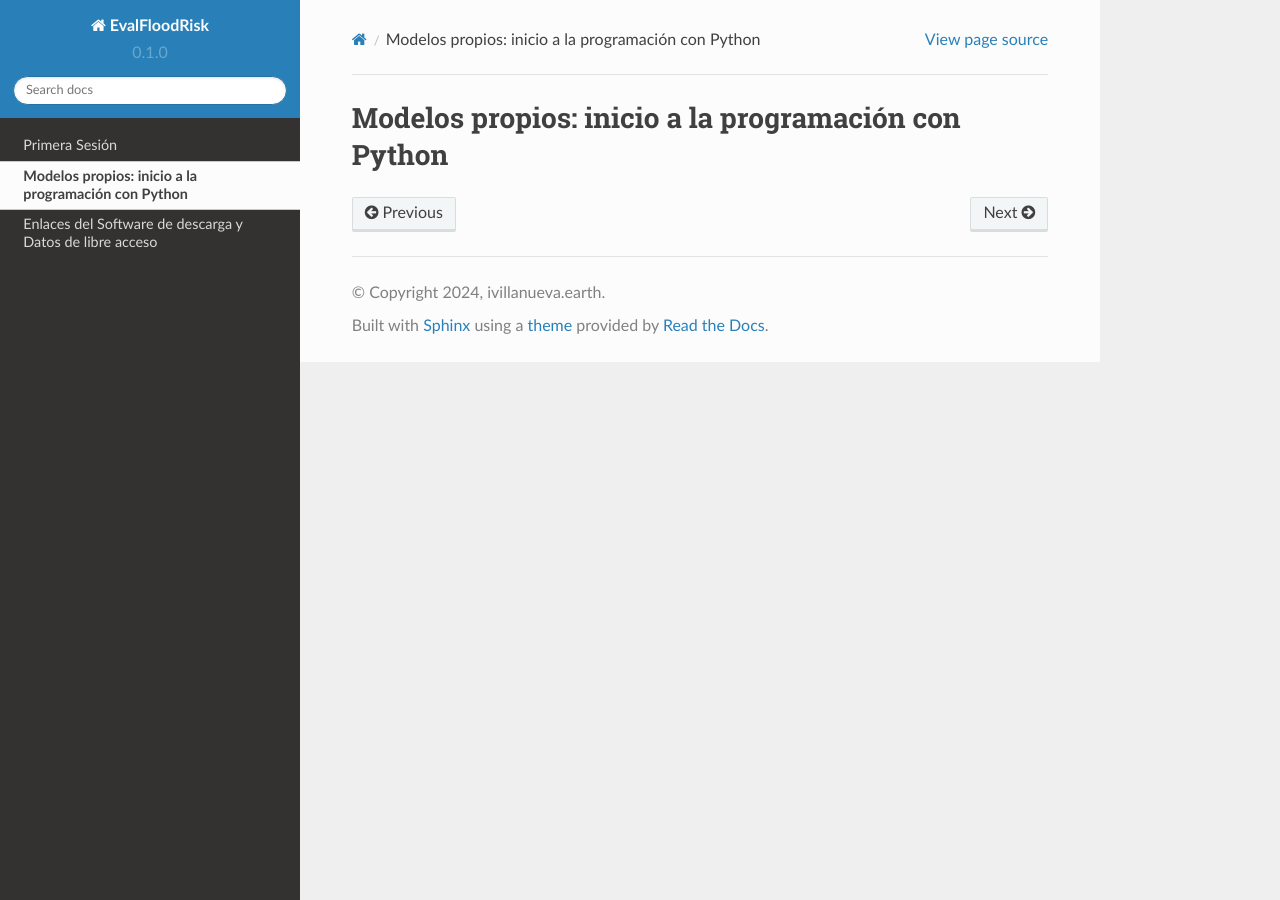
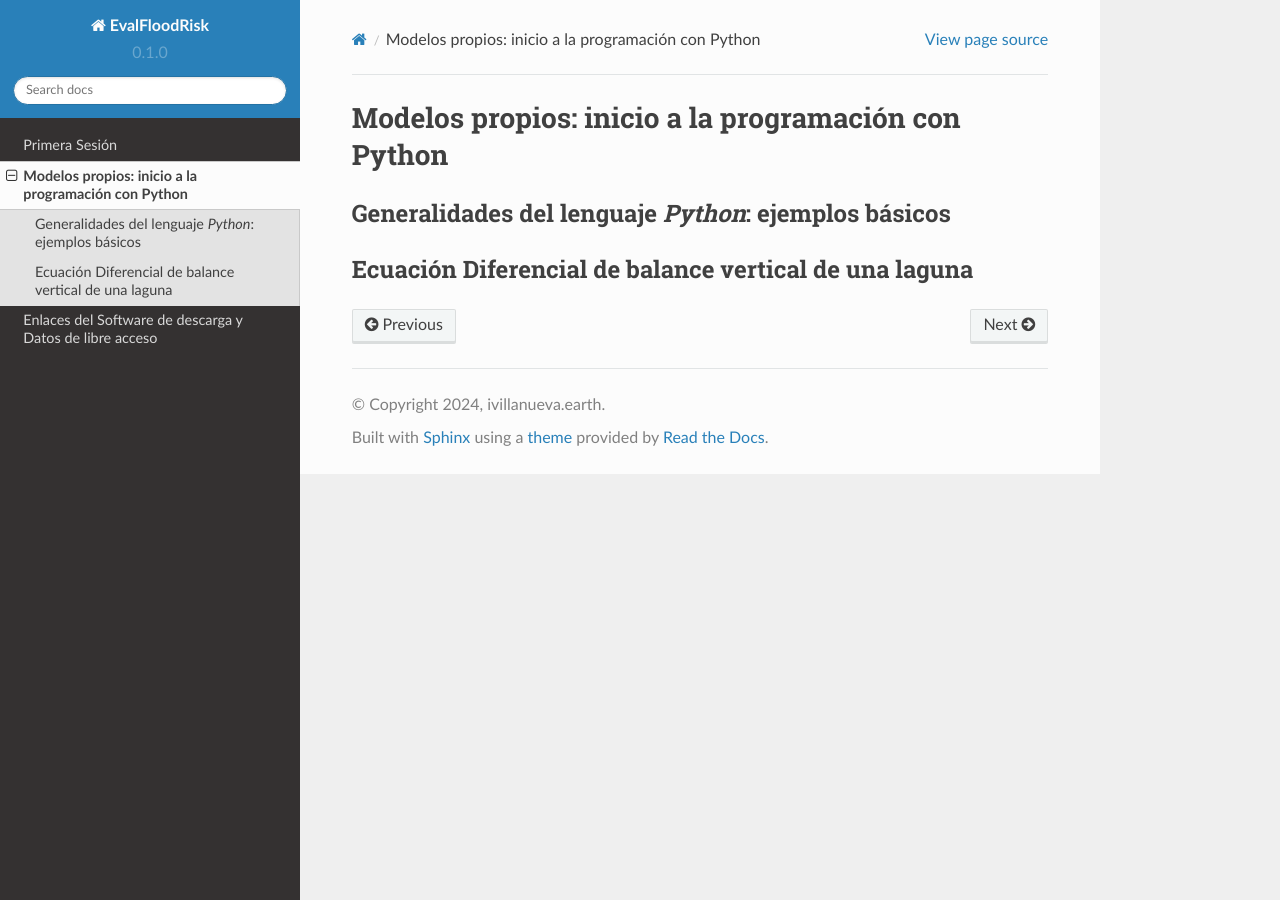
Before and after one commit to ivillamadrid/EvalFloodRisk_RSSWE, a Sphinx documentation site: the page built from docs/source/D2.rst, in a window 1280 px wide. Built offline with Sphinx 7.4.7 and the Read the Docs theme 2.0.0, drawn with Linux system fonts in a browser that asks for light colours; pages that are not in the unit, such as notebooks, are missing from menus.

Commit message:
Update D2.rst

```diff
--- a/docs/source/D2.rst
+++ b/docs/source/D2.rst
@@ -1,2 +1,11 @@
 Modelos propios: inicio a la programación con Python
 ====================================================
+
+
+
+Generalidades del lenguaje *Python*: ejemplos básicos
+-----------------------------------------------------
+
+
+Ecuación Diferencial de balance vertical de una laguna
+-------------------------------------------------------
```
